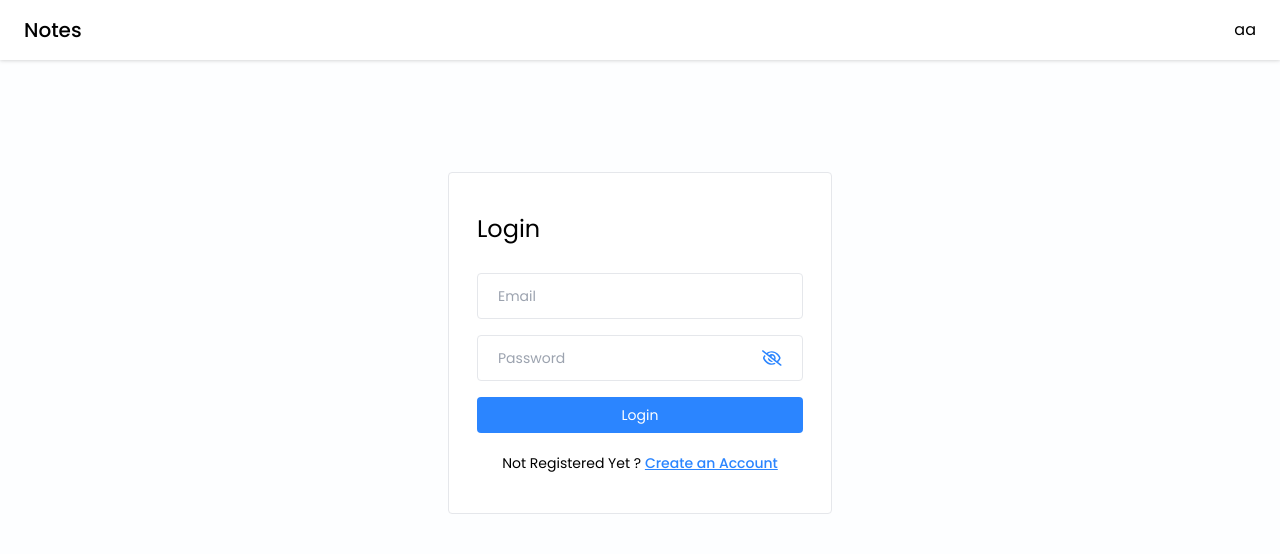
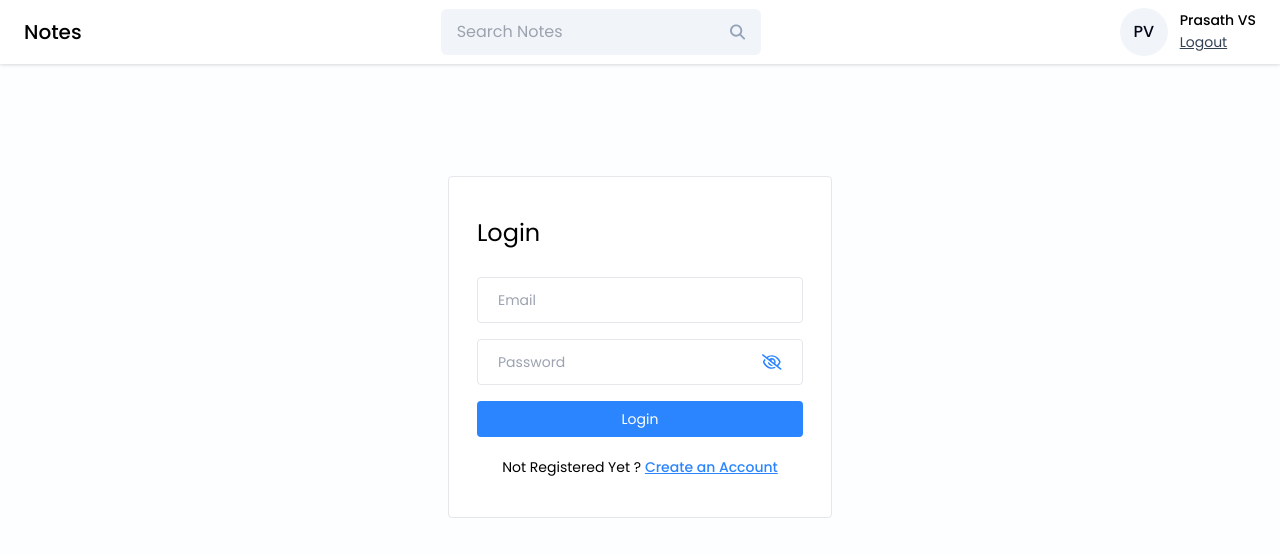
Before and after one commit to vsp1601/Notes-App, a React (Vite) app in the folder frontend/Notes-App/: page /login in a window 1280 px wide. Shown: the top 554 px of the page. Built offline with nearby package versions, Linux system fonts and the light colour scheme.

Commit message:
Navigation Bar Completed

```diff
--- /dev/null
+++ b/frontend/Notes-App/src/components/Cards/ProfileInfo.jsx
@@ -0,0 +1,18 @@
+import React from 'react'
+import { getInitials } from '../../utils/helper'
+
+const ProfileInfo = ({onLogout}) => {
+  return (
+    <div className='flex items-center gap-3'>
+      <div className='w-12 h-12 flex items-center justify-center rounded-full text-slate-950 font-medium bg-slate-100'>
+        {getInitials("Prasath VS")}
+      </div>
+      <div>
+        <p className='text-sm font-medium'>Prasath VS</p>
+        <button className='text-sm text-slate-700 underline' onClick={onLogout}>Logout</button>
+      </div>
+    </div>
+  )
+}
+
+export default ProfileInfo
--- a/frontend/Notes-App/src/components/Navbar/Cards/ProfileInfo.jsx
+++ /dev/null
@@ -1,11 +0,0 @@
-import React from 'react'
-
-const ProfileInfo = () => {
-  return (
-    <div>
-      aa
-    </div>
-  )
-}
-
-export default ProfileInfo
--- a/frontend/Notes-App/src/components/Navbar/Navbar.jsx
+++ b/frontend/Notes-App/src/components/Navbar/Navbar.jsx
@@ -1,12 +1,39 @@
-import React from 'react'
-import ProfileInfo from './Cards/ProfileInfo'
+import React, { useState } from 'react'
+import ProfileInfo from '../Cards/ProfileInfo'
+import { useNavigate } from 'react-router-dom'
+import SearchBar from '../SearchBar/SearchBar';
 
 const Navbar = () => {
+
+  const [searchQuery, setSearchQuery] = useState("");
+
+  const navigate = useNavigate;
+  const onLogout = () =>{
+    navigate("/login");
+  }
+
+  const handleSearch = () => {
+
+  }
+
+  const onClearSearch = () => {
+    setSearchQuery("");
+  }
+
   return (
     <div className='bg-white flex items-center justify-between px-6 py-2 drop-shadow '>
       <h2 className='text-xl font-medium text-black py-2'>Notes</h2>
 
-      <ProfileInfo />
+      <SearchBar
+        value={searchQuery}
+        onChange={({target}) => {
+          setSearchQuery(target.value);
+        }}
+        handleSearch={handleSearch}
+        onClearSearch={onClearSearch}
+      />
+
+      <ProfileInfo onLogout={onLogout}/>
     </div>
   )
 }
--- /dev/null
+++ b/frontend/Notes-App/src/components/SearchBar/SearchBar.jsx
@@ -0,0 +1,24 @@
+import React from 'react'
+import { FaMagnifyingGlass } from 'react-icons/fa6'
+import {IoMdClose} from 'react-icons/io'
+
+const SearchBar = ({value, onChange, handleSearch, onClearSearch}) => {
+  return (
+    <div className='w-80 flex items-center px-4 bg-slate-100 rounded-md '>
+      <input
+        type='text'
+        placeholder='Search Notes'
+        className='w-full test-xs bg-transparent py-[11px] outline-none'
+        value={value}
+        onChange={onChange}
+      />
+        {value && <IoMdClose
+        className='text-xl text-slate-500 cursor-pointer hover:text-black mr-3'
+        onClick={onClearSearch}/>}
+
+        <FaMagnifyingGlass className='text-slate-400 cursor-pointer hover:text-black' onClick={handleSearch} />
+    </div>
+  )
+}
+
+export default SearchBar
--- a/frontend/Notes-App/src/pages/Login/Login.jsx
+++ b/frontend/Notes-App/src/pages/Login/Login.jsx
@@ -1,7 +1,7 @@
 import React, { useState } from 'react'
 import Navbar from '../../components/Navbar/Navbar'
 import { Link } from 'react-router-dom'
-import PasswordInput from '../../components/Navbar/Input/PasswordInput'
+import PasswordInput from '../../components/Input/PasswordInput'
 import { validateEmail } from '../../utils/helper'
 
 const Login = () => {
--- a/frontend/Notes-App/src/pages/SignUp/SignUp.jsx
+++ b/frontend/Notes-App/src/pages/SignUp/SignUp.jsx
@@ -1,7 +1,7 @@
 import React, { useState } from 'react'
 import Navbar from '../../components/Navbar/Navbar';
 import { Link } from 'react-router-dom';
-import PasswordInput from '../../components/Navbar/Input/PasswordInput';
+import PasswordInput from '../../components/Input/PasswordInput';
 import { validateEmail } from '../../utils/helper';
 
 const SignUp = () => {
--- a/frontend/Notes-App/src/utils/helper.js
+++ b/frontend/Notes-App/src/utils/helper.js
@@ -2,3 +2,14 @@
     const regex = /^[^\s@]+@[^\s@]+\.[^\s@]+$/;
     return regex.test(email);
 };
+
+export const getInitials = (name) => {
+    if(!name) return "";
+
+    const words = name.split(" ");
+    let initials = "";
+    for(let i=0; i<Math.min(words.length,2) ;i++){
+        initials += words[i][0];
+    }
+    return initials.toUpperCase();
+}
```
Also changed, not shown: frontend/Notes-App/src/components/Input/PasswordInput.jsx (renamed from frontend/Notes-App/src/components/Navbar/Input/PasswordInput.jsx).
